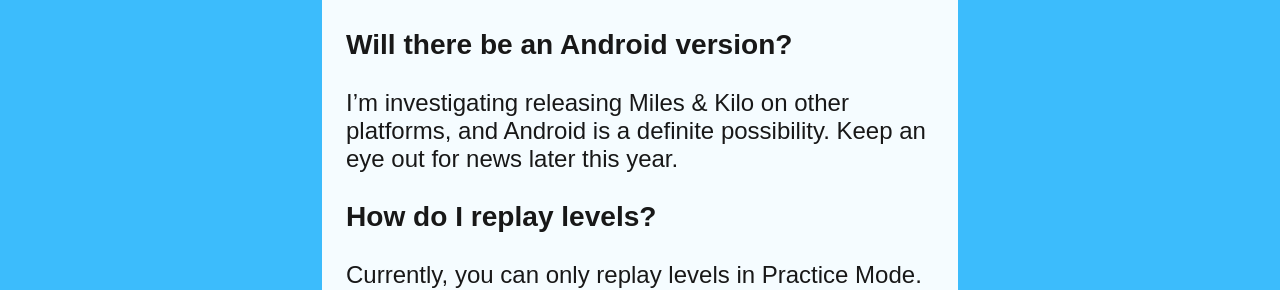
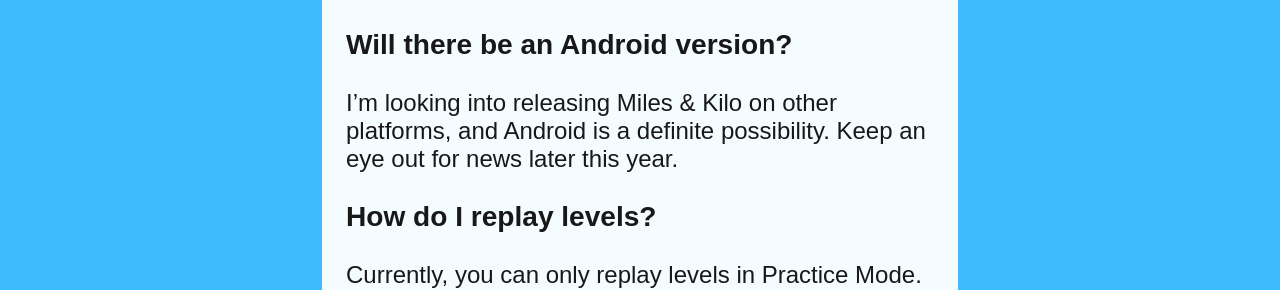
Before and after one commit to thatpixelguy/milesandkilo, a Jekyll site: the page built from faq.md, in a window 1280 px wide. Shown: the part 291-581 px from the top of the page. Built offline with Jekyll 4.4.1, drawn with Linux system fonts in a browser that asks for light colours; some web fonts are replaced; our own code applies the rules of GitHub Pages for plain Markdown files.

Commit message:
Updated faq.md

```diff
--- a/faq.md
+++ b/faq.md
@@ -3,7 +3,7 @@
 
 ### Will there be an Android version?
 
-I'm investigating releasing Miles & Kilo on other platforms, and Android is a definite possibility. Keep an eye out for news later this year.
+I'm looking into releasing Miles & Kilo on other platforms, and Android is a definite possibility. Keep an eye out for news later this year.
 
 ### How do I replay levels?
 
```
